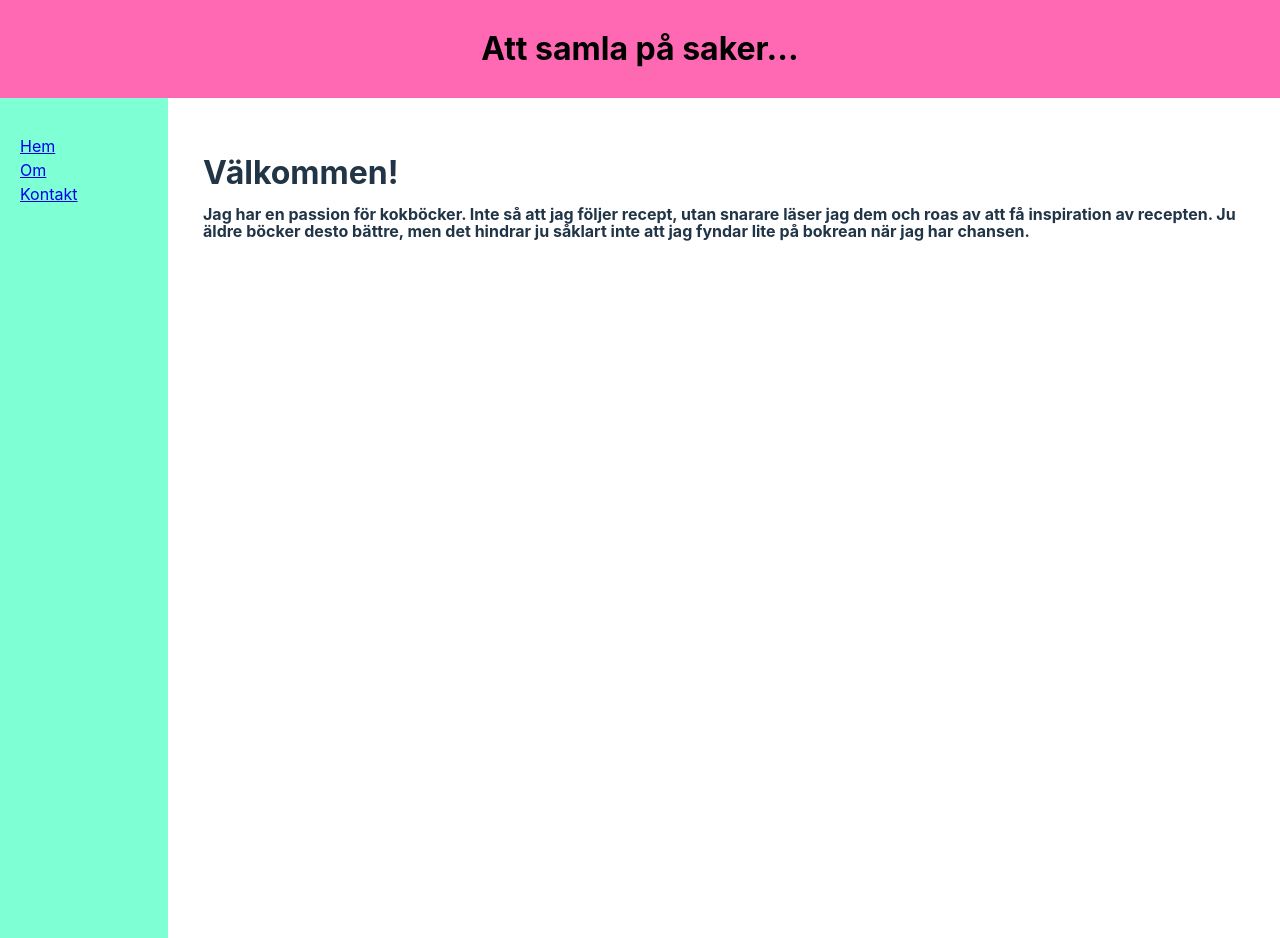
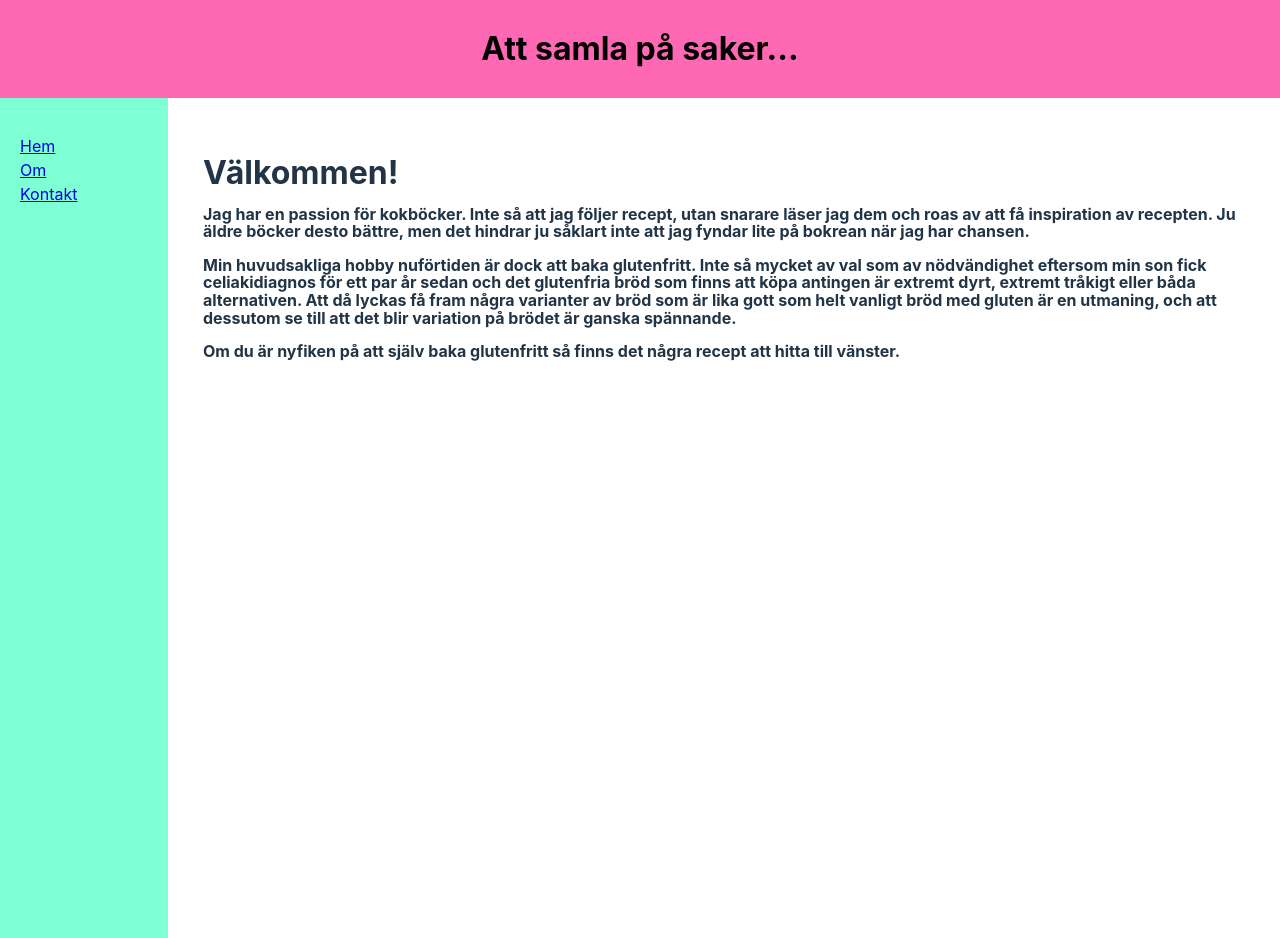
Before and after one commit to annkar73/min_hobby, a website built with Vite: page index.html in a window 1280 px wide. Built offline with nearby package versions, Linux system fonts and the light colour scheme.

Commit message:
:speech_baloon: added content for main page

```diff
--- a/index.html
+++ b/index.html
@@ -1,5 +1,5 @@
 <!DOCTYPE html>
-<html lang="en">
+<html lang="sv">
   <head>
     <meta charset="UTF-8" />
     <meta name="viewport" content="width=device-width, initial-scale=1.0" />
--- a/main.js
+++ b/main.js
@@ -2,12 +2,19 @@ import './style.css'
 
 function showHome() {
   let contentDiv = document.getElementById('content');
+  contentDiv.textContent = "";
   let contentTitle = document.createElement('h1');
   contentTitle.textContent = "Välkommen!";
-  let contentText = document.createElement('p');
-  contentText.textContent = "Jag har en passion för kokböcker. Inte så att jag följer recept, utan snarare läser jag dem och roas av att få inspiration av recepten. Ju äldre böcker desto bättre, men det hindrar ju såklart inte att jag fyndar lite på bokrean när jag har chansen.";
+  let contentParagraph1 = document.createElement('p');
+  contentParagraph1.textContent = "Jag har en passion för kokböcker. Inte så att jag följer recept, utan snarare läser jag dem och roas av att få inspiration av recepten. Ju äldre böcker desto bättre, men det hindrar ju såklart inte att jag fyndar lite på bokrean när jag har chansen.";
+  let contentParagraph2 = document.createElement('p');
+  contentParagraph2.textContent = "Min huvudsakliga hobby nuförtiden är dock att baka glutenfritt. Inte så mycket av val som av nödvändighet eftersom min son fick celiakidiagnos för ett par år sedan och det glutenfria bröd som finns att köpa antingen är extremt dyrt, extremt tråkigt eller båda alternativen. Att då lyckas få fram några varianter av bröd som är lika gott som helt vanligt bröd med gluten är en utmaning, och att dessutom se till att det blir variation på brödet är ganska spännande.";
+  let contentParagraph3 = document.createElement('p');
+  contentParagraph3.textContent = "Om du är nyfiken på att själv baka glutenfritt så finns det några recept att hitta till vänster.";
   contentDiv.appendChild(contentTitle);
-  contentTitle.appendChild(contentText);
+  contentTitle.appendChild(contentParagraph1);
+  contentTitle.appendChild(contentParagraph2);
+  contentTitle.appendChild(contentParagraph3);
 
 }
 
```
